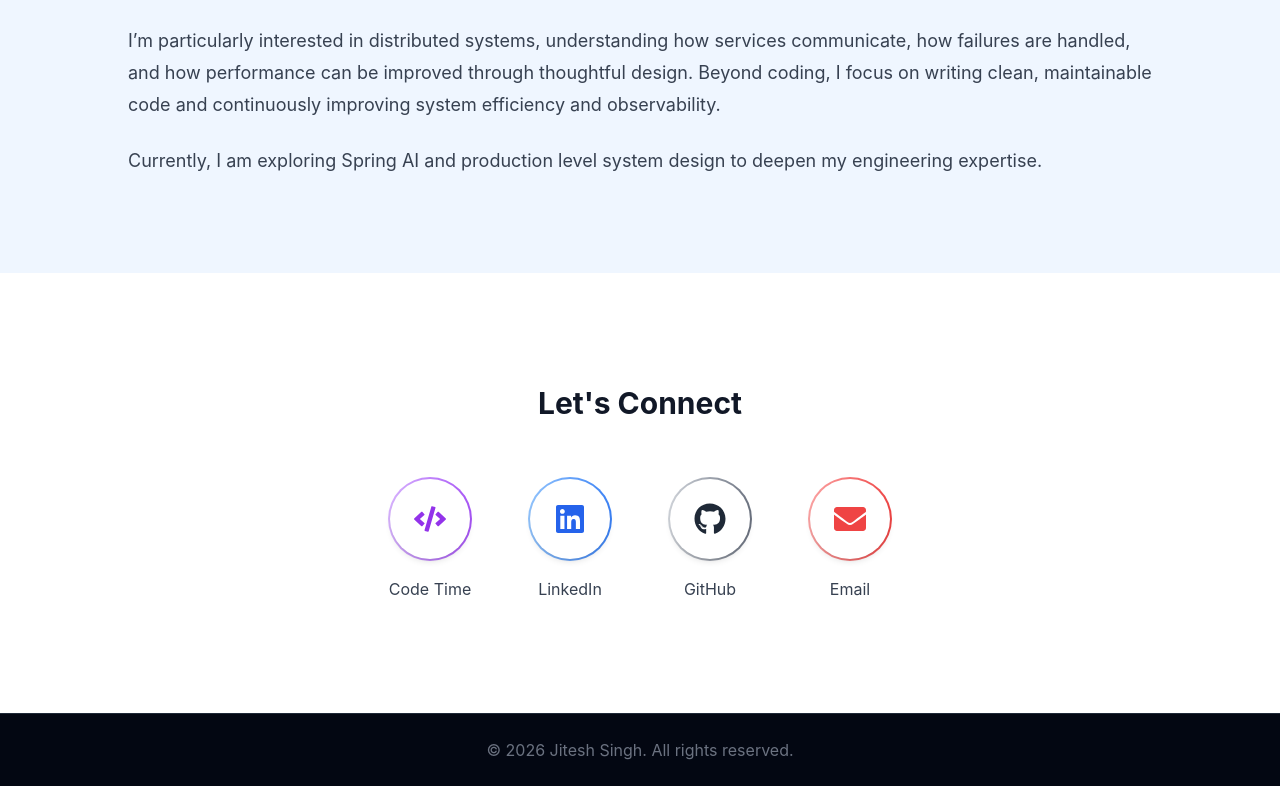
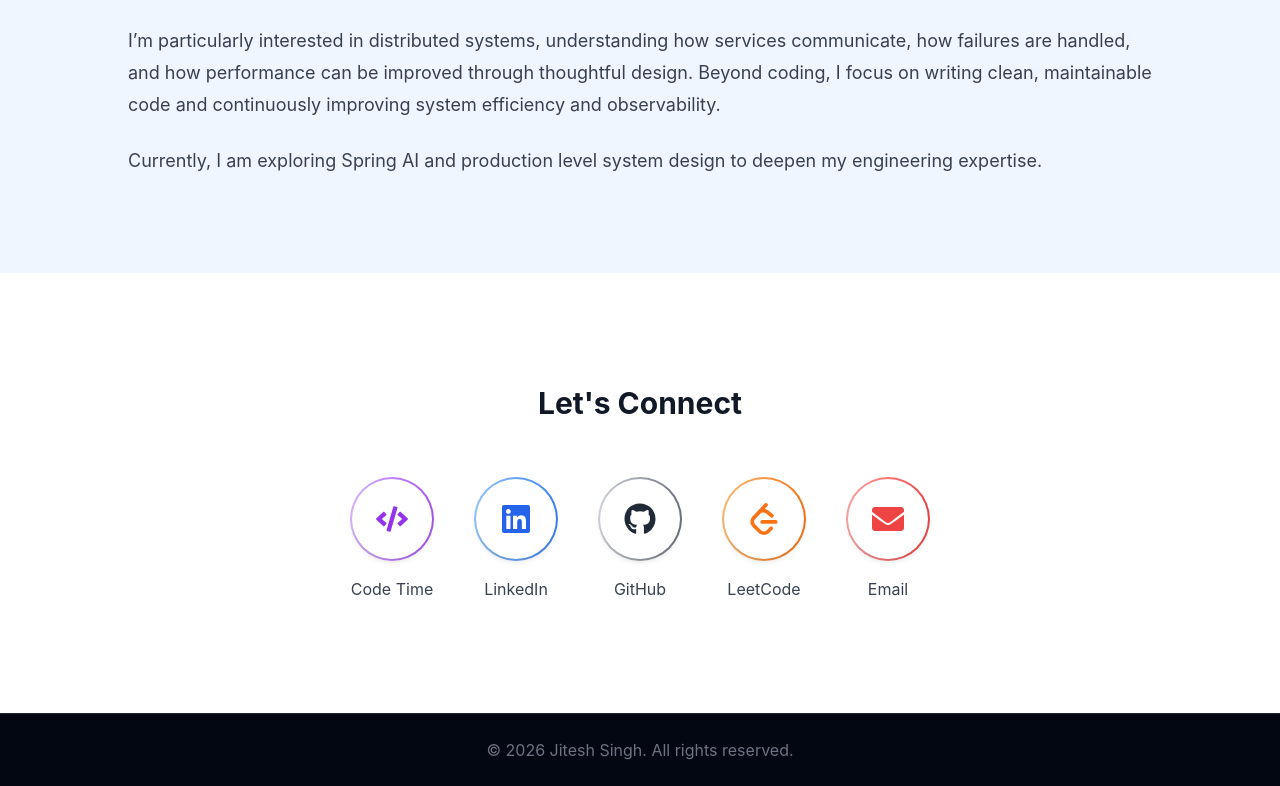
Before and after one commit to Me-Jitesh/Portfolio, a React (Vite) app: page / in a window 1280 px wide. Shown: the part 2850-3636 px from the top of the page. Built offline with nearby package versions, Linux system fonts and the light colour scheme.

Commit message:
Leetcode Link Added

```diff
--- a/src/components/Contact.jsx
+++ b/src/components/Contact.jsx
@@ -1,4 +1,5 @@
 import { FaGithub, FaLinkedin, FaCode, FaEnvelope } from "react-icons/fa";
+import { SiLeetcode } from "react-icons/si";
 
 export default function Contact() {
   return (
@@ -8,7 +9,7 @@ export default function Contact() {
           Let's Connect
         </h2>
 
-        <div className="grid grid-cols-2 sm:flex sm:justify-center gap-10 sm:gap-14">
+        <div className="grid grid-cols-2 sm:flex sm:justify-center gap-10 sm:gap-10">
           {/* WakaTime */}
           <a
             href="https://wakatime.com/@Er_Jrsingh"
@@ -67,6 +68,31 @@ export default function Contact() {
             </span>
           </a>
 
+          {/* LeetCode */}
+          <a
+            href="https://leetcode.com/u/Me-Jitesh/"
+            target="_blank"
+            rel="noopener noreferrer"
+            className="group flex flex-col items-center focus:outline-none"
+          >
+            <div
+              className="p-[2px] rounded-full bg-gradient-to-r from-orange-300 to-orange-500
+              group-hover:from-orange-400 group-hover:to-orange-600
+               transition-all duration-500"
+            >
+              <div
+                className="p-6 rounded-full bg-white shadow-md group-hover:shadow-xl transition-all duration-300
+                transform group-hover:-translate-y-2 group-hover:scale-110
+                group-focus:ring-4 group-focus:ring-orange-300"
+              >
+                <SiLeetcode className="h-8 w-8 text-orange-500 transition-transform duration-300 group-hover:rotate-6" />
+              </div>
+            </div>
+            <span className="mt-4 text-gray-700 group-hover:text-orange-600 transition">
+              LeetCode
+            </span>
+          </a>
+
           {/* Email */}
           <a
             href="mailto:jiteshs101@gmail.com"
@@ -74,7 +100,7 @@ export default function Contact() {
           >
             <div className="p-[2px] rounded-full bg-gradient-to-r from-red-300 to-red-500 transition duration-300">
               <div className="p-6 rounded-full bg-white shadow-md transition-transform duration-300 group-hover:-translate-y-1 group-hover:scale-105">
-                <FaEnvelope  className="h-8 w-8 text-red-500" />
+                <FaEnvelope className="h-8 w-8 text-red-500" />
               </div>
             </div>
             <span className="mt-4 text-gray-700 group-hover:text-red-500 transition">
```
